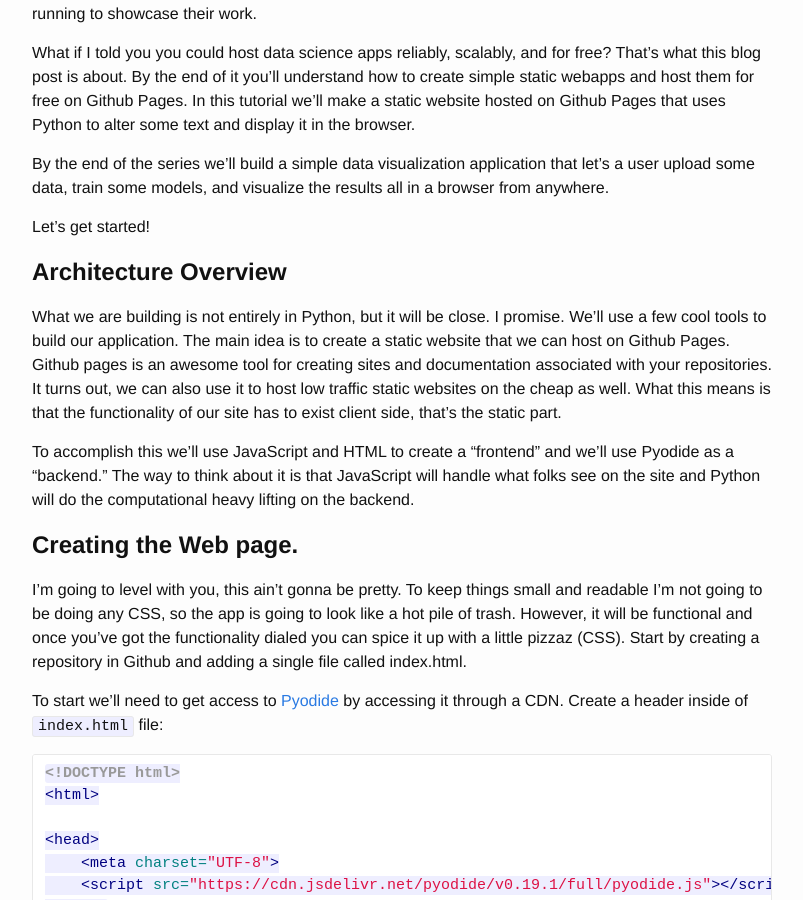
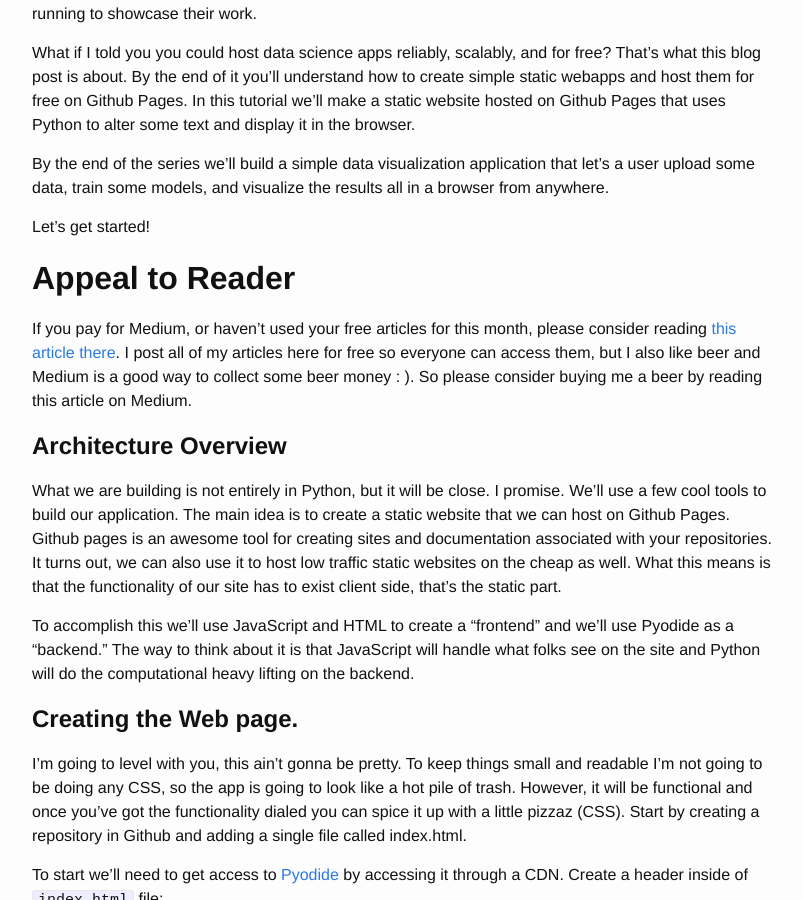
Before and after one commit to nbertagnolli/nbertagnolli.github.io, a Jekyll site: the page built from _posts/2021-01-12-easy_datascience_portfolio_projects_1.md, in a window 1280 px wide and 900 px high, scrolled down 1062 px. Shown: the whole window, without its empty margins (238-1041 px from the left). Built offline with Jekyll 4.4.1, drawn with Linux system fonts in a browser that asks for light colours.

Commit message:
Added appeeal to reader

```diff
--- a/_posts/2021-01-12-easy_datascience_portfolio_projects_1.md
+++ b/_posts/2021-01-12-easy_datascience_portfolio_projects_1.md
@@ -31,6 +31,9 @@
 By the end of the series we’ll build a simple data visualization application that let’s a user upload some data, train some models, and visualize the results all in a browser from anywhere.
 
 Let’s get started!
+
+## **Appeal to Reader**
+If you pay for Medium, or haven't used your free articles for this month, please consider reading <a href="https://medium.com/gitconnected/data-science-portfolio-projects-part-i-360c182d25b9">this article there</a>.  I post all of my articles here for free so everyone can access them, but I also like beer and Medium is a good way to collect some beer money : ). So please consider buying me a beer by reading this article on Medium.
 
 # **Architecture Overview**
 What we are building is not entirely in Python, but it will be close. I promise. We’ll use a few cool tools to build our application. The main idea is to create a static website that we can host on Github Pages. Github pages is an awesome tool for creating sites and documentation associated with your repositories. It turns out, we can also use it to host low traffic static websites on the cheap as well. What this means is that the functionality of our site has to exist client side, that’s the static part.
```
